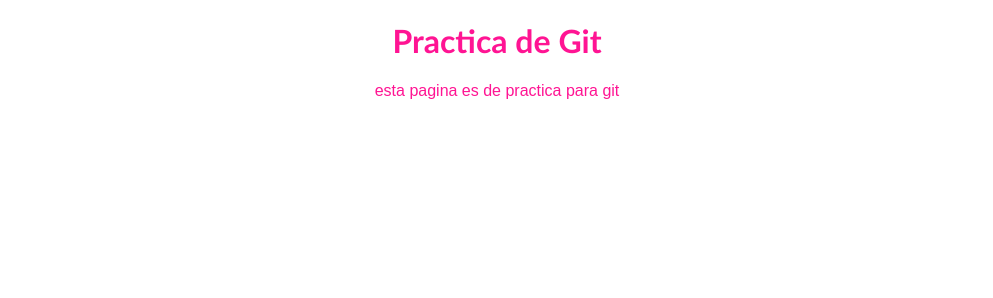
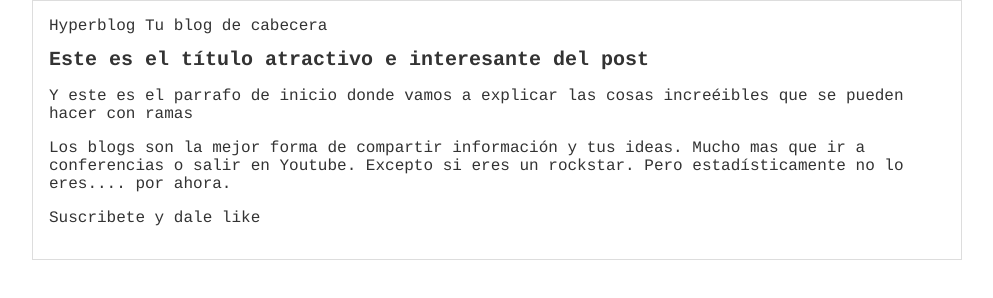
Before and after one commit to LucaSebastian89/Hyperblog, a plain HTML site: page index.html in a window 1280 px wide. Shown: the whole page, without its empty margins (143-1136 px from the left). Drawn offline with Linux system fonts and the light colour scheme.

Commit message:
agregado contenido al blog y una mejor fuente

```diff
--- a/css/estilos.css
+++ b/css/estilos.css
@@ -1,9 +1,22 @@
-body{
-    color: deeppink;
+body
+{
+    color: #333;
     text-align: center;
-    font-family: Arial;
+    font-family: Courier;
+    font-size: 16px;
+    margin: 0;
+    padding: 0;
+}
+#container
+{
+    width: 70%;
+    padding: 1em;
+    text-align: left;
+    border: 1px solid #DDD;
+    margin: 0 auto;
 }
 
-h1{
-    font-family: 'Gill Sans';
+#container h1
+{
+    font-size: 20px;
 }
--- a/index.html
+++ b/index.html
@@ -1,12 +1,20 @@
-<!DOCTYPE html>
 <html>
     <head>
-        <meta charset="UTF-8">
-        <title>Pagina de practica</title>
-        <link rel="stylesheet" href="css/estilos.css">
+        <title>El titulo del post</title>
+        <link rel="stylesheet" href="css/estilos.css" />
     </head>
     <body>
-        <h1>Practica de Git</h1>
-        <p>esta pagina es de practica para git</p>
+        <div id="container">
+            <div id="cabecera">
+                Hyperblog
+                <span id="tagline">Tu blog de cabecera</span>
+            </div>
+            <div id="post">
+                <h1>Este es el título atractivo e interesante del post</h1>
+                <p>Y este es el parrafo de inicio donde vamos a explicar las cosas increéibles que se pueden hacer con ramas</p>
+                <p>Los blogs son la mejor forma de compartir información y tus ideas. Mucho mas que ir a conferencias o salir en Youtube. Excepto si eres un rockstar. Pero estadísticamente no lo eres.... por ahora.</p>
+                <p>Suscribete y dale like</p>
+            </div>
+        </div>
     </body>
 </html>
```
